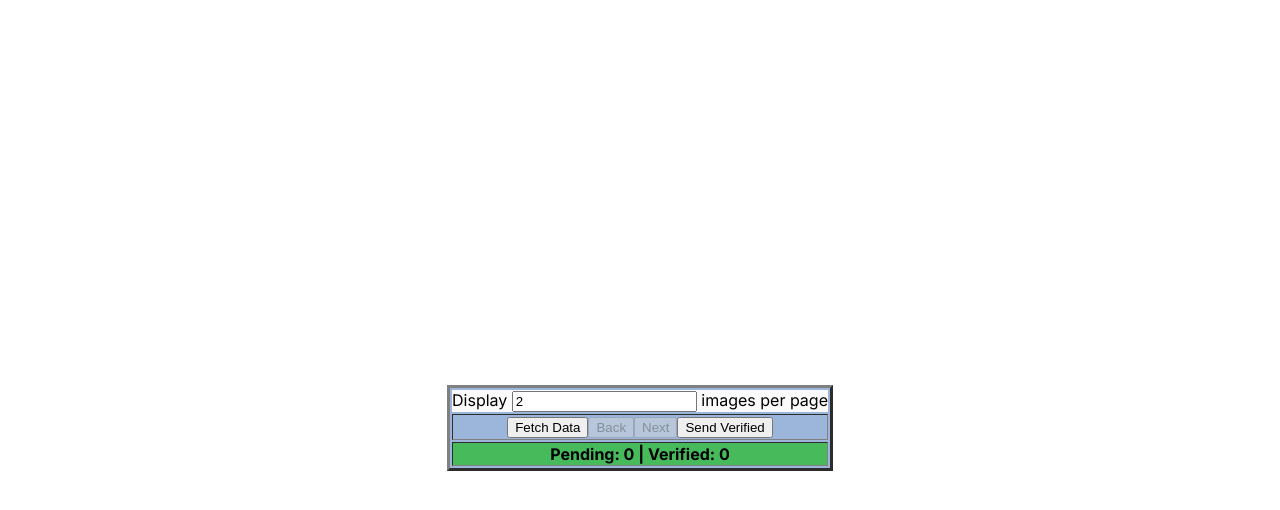
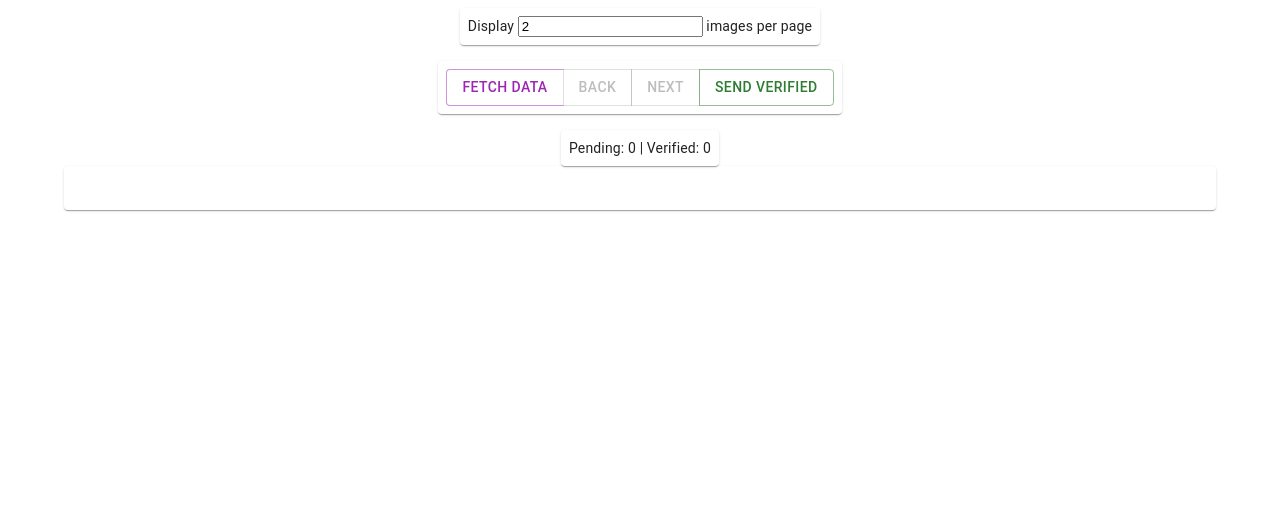
Before and after one commit to Chaoward/Senior-Cap_WebClient, a Next.js app in the folder admin-web-client/: page / in a window 1280 px wide. Shown: the top 510 px of the page. Built offline with nearby package versions, Linux system fonts and the light colour scheme.

Commit message:
Fixed page index issue, added confirmation prompts

```diff
--- a/admin-web-client/src/app/data.js
+++ b/admin-web-client/src/app/data.js
@@ -34,11 +34,13 @@ async function sendVerified(callback) {
 
         await response.json().then(resJson => {
             console.log(resJson);
+
+            /*
             if (!resJson.success) {
                 alert("POST request made but response was unsuccessful!");
                 alert(resJson);
                 return;
-            }
+            }*/
         });
 
         //clear cache
--- a/admin-web-client/src/app/display-data.js
+++ b/admin-web-client/src/app/display-data.js
@@ -1,64 +1,162 @@
+"use client";
 
-'use client';
+import { useState, useEffect } from "react";
+import { cache, sendVerified, fetchPending } from "./data";
+import {
+  ImageList, ImageListItem, ImageListItemBar,
+  //   InputLabel,
+  //   MenuItem,
+  //   FormControl,
+  //   Select,
+  Button,
+  ButtonGroup,
+  Dialog, DialogActions, DialogTitle, DialogContent, DialogContentText
+} from "@mui/material";
+import TagSelection from "./tag-button";
+import { Box, Container, Stack, Paper, styled, Card } from "@mui/material";
+//var retrieve;
+//var next;
 
-import { useState } from "react";
-import { cache, sendVerified, fetchPending } from "./data";
-import TagSelection from "./tag-button";
 
-var retrieve;
-var next;
+//===== FetchButton =======================================
+export function FetchButton({ children, callback }) {
+  const [open, setOpen] = useState(false);
 
-export function FetchButton({ children }) {
   const handleClick = () => {
-        retrieve();
+    //if data on cache, prompt user wether to refetch
+    if (cache.length > 0)
+      setOpen(true);
+    else
+      handleConfirm();
+  };
+
+  //fetch
+  const handleConfirm = async () => {
+    await fetchPending(callback);
+    setOpen(false);
+  };
+
+  const handleClose = () => setOpen(false);
+
+  return (
+    <div>
+      <Button onClick={handleClick}>{children}</Button>
+
+      <Dialog
+        id="fetch-prompt"
+        fullScreen={false}
+        open={open}
+        onClose={handleClose}
+      >
+        <DialogTitle>{"Refetch Unverified Data?"}</DialogTitle>
+        <DialogContent>
+          <DialogContentText>
+            {"Already fetched a batch of unverified data, fetching again will REMOVE any changes to the curent batch.\n\nDo want to proceed?"}
+          </DialogContentText>
+        </DialogContent>
+        <DialogActions>
+          <Button onClick={handleConfirm}>Confirm</Button>
+          <Button onClick={handleClose}>Cancel</Button>
+        </DialogActions>
+      </Dialog>
+    </div>
+  );
+}
+//===== *END* FetchButton *END* =======================================
+
+
+
+//===== SendVerifiedButton =======================================
+export function SendVerifiedButton({ children, callback }) {
+  const [open, setOpen] = useState(false);
+
+  const handleClose = () => {
+    setOpen(false);
+  };
+
+  const handleConfirm = async () => {
+    await sendVerified(() => callback());
+    setOpen(false);
+  }
+
+  const handleClick = () => {
+    setOpen(true);
   };
 
   return (
-        <button onClick={handleClick}>{children}</button>
+    <div>
+      <Button color="success" onClick={handleClick}>
+        {children}
+      </Button>
+
+      <Dialog
+        id="send-prompt"
+        fullScreen={false}
+        open={open}
+        onClose={handleClose}
+      >
+        <DialogTitle>{"Send Verified Images?"}</DialogTitle>
+        <DialogContent>
+          <DialogContentText>
+            {"Confirm that all images are verified and ready for model training?"}
+          </DialogContentText>
+        </DialogContent>
+        <DialogActions>
+          <Button onClick={handleConfirm}>Confirm</Button>
+          <Button onClick={handleClose}>Cancel</Button>
+        </DialogActions>
+      </Dialog>
+    </div>
   );
 }
+//===== *END* SendVerifiedButton *END* =======================================
 
-export function SendVerifiedButton({ children }) {
-    const handleClick = () => {
-        sendVerified(() => next());
-    };
 
-    return (
-        <button onClick={handleClick}>
-            {children}
-        </button>
-    );
-}
+//===== ImageListData =======================================================
+export default function ImageListData() {
+  const [startIndex, setStartIndex] = useState(0);
+  const [imageListData, setImageListData] = useState([]);
+  const [imagesPerPage, setImagesPerPage] = useState(2);
 
-export default function ImageList() {
-    const [startIndex, setStartIndex] = useState(0);
-    const [imageList, setImageList] = useState([]);
-    const [imagesPerPage, setImagesPerPage] = useState(2);
   const verifiedCount = Math.max(0, startIndex - imagesPerPage);
   const pendingCount = Math.max(0, cache.length - startIndex);
 
+  //callback after fetching
   const _retrieve = () => {
-        fetchPending(() => {
-            _next();
-        });
+    //after fetch, set start index and display first set of images
+    setStartIndex(0);
+    const firstImages = cache.slice(startIndex, imagesPerPage);
+    setImageListData(firstImages);
   };
-
-    const _next = () => {
-        const endIndex = Math.min(startIndex + imagesPerPage, cache.length); // Ensure endIndex is within the bounds of cache.length
-        const temp = cache.slice(startIndex, endIndex);
-        setImageList(temp);
-        setStartIndex(endIndex); // Update startIndex to the actual endIndex or cache.length
-    };
-
 
   const _previous = () => {
     const newStartIndex = Math.max(0, startIndex - imagesPerPage);
-        const endIndex = newStartIndex; // Calculate endIndex based on newStartIndex
+    const endIndex = Math.min(newStartIndex + imagesPerPage, cache.length); // Calculate endIndex based on newStartIndex or total available images
+    const temp = cache.slice(newStartIndex, endIndex);
+    setImageListData(temp);
+    setStartIndex(newStartIndex); // Update startIndex
+  };
+
+  //This one starts with second index but traverse once
+  const _next = () => {
+    const newStartIndex = Math.min((startIndex + imagesPerPage), cache.length);
+    if (newStartIndex !== startIndex) {
+      const endIndex = Math.min(newStartIndex + imagesPerPage, cache.length); // Calculate endIndex based on newStartIndex
       setStartIndex(newStartIndex); // Update startIndex first
       const temp = cache.slice(newStartIndex, endIndex);
-        setImageList(temp);
+      setImageListData(temp);
+    }
   };
 
+  //this one starts with the first index of the images but twice click for traverse
+  /*
+  const _next2 = () => {
+    const endIndex = Math.min(startIndex + imagesPerPage, cache.length); // Ensure endIndex is within the bounds of cache.length
+    const temp = cache.slice(startIndex, endIndex);
+    setImageListData(temp);
+    setStartIndex(endIndex); // Update startIndex to the actual endIndex or cache.length
+  };
+  */
 
   const handleImagesPerPageChange = (event) => {
     const newImagesPerPage = parseInt(event.target.value, 10);
@@ -66,38 +164,63 @@ export default function ImageList() {
     setStartIndex(0);
   };
 
+  const Item = styled(Paper)(({ theme }) => ({
+    backgroundColor: theme.palette.mode === "dark" ? "#1A2027" : "#fff",
+    ...theme.typography.body2,
+    padding: theme.spacing(1),
+    textAlign: "center",
+  }));
+
   return (
-        <div
-        style={{
-            display: "flex",
-            flexDirection: "column",
-            justifyContent: "center",
-            alignItems: "center",
-            minHeight: "100vh",
-            padding: "20px",
-            }}
+    <Container>
+      <Box alignContent="center" sx={{ border: "dash" }}>
+        <Stack spacing={2} alignItems={"center"}>
+
+          <Item>
+            Display{" "}
+            <input
+              type="number"
+              min="1"
+              value={imagesPerPage}
+              onChange={handleImagesPerPageChange}
+            />{" "}
+            images per page
+          </Item>
+
+          <Item>
+            <ButtonGroup variant="outlined" aria-label="outlined button group" color="secondary">
+              <FetchButton callback={_retrieve}>Fetch Data</FetchButton>
+              <Button onClick={_previous} disabled={startIndex === 0}>Back</Button>
+              <Button
+                onClick={_next}
+                disabled={startIndex + imagesPerPage >= cache.length}
               >
-            <table border={3} bgcolor="9cb6db">
-                <tr bgcolor="fafafa">Display <input type="number" min="1" value={imagesPerPage} onChange={handleImagesPerPageChange} /> images per page</tr>
-                <tr>
-                    <th>
-                        <button onClick={_retrieve}>Fetch Data</button>
-                        <button onClick={_previous} disabled={startIndex === 0} >Back</button>
-                        <button onClick={_next} disabled={startIndex + imagesPerPage >= cache.length}>Next</button>
-                        <SendVerifiedButton>Send Verified</SendVerifiedButton>
-                    </th>
-                </tr>
-                <tr>
-                    <th bgcolor="47ba5c">Pending: {pendingCount} | Verified: {verifiedCount < 0 ? 0 : verifiedCount}</th>
-                </tr>
-                {imageList.map((entry) => (
-                    <tr key={entry.id}>
-                        <td>
-                            <TagSelection entry={entry} />
-                        </td>
-                    </tr>
+                Next
+              </Button>
+              <SendVerifiedButton callback={() => setImageListData(cache)}>Send Verified</SendVerifiedButton>
+            </ButtonGroup>
+          </Item>
+
+          <Item>
+            Pending: {pendingCount} | Verified:{" "}
+            {verifiedCount < 0 ? 0 : verifiedCount}
+          </Item>
+        </Stack>
+
+        <Item>
+          <ImageList>
+            {imageListData.map((entry) => (
+              <ImageListItem key={entry.id}>
+                <ImageListItemBar
+                  title={<TagSelection entry={entry} />}
+                  position="below"
+                />
+              </ImageListItem>
             ))}
-            </table>
-        </div>
+          </ImageList>
+        </Item>
+      </Box>
+    </Container>
   );
 }
+//===== *END* ImageListData *END* =======================================================
--- a/admin-web-client/src/app/page.js
+++ b/admin-web-client/src/app/page.js
@@ -1,7 +1,7 @@
 //import Image from 'next/image'
 import "./stylePage.css";
 import React from 'react';
-import ImageList, { FetchButton, SendVerifiedButton } from "./display-data";
+import ImageListData, { FetchButton, SendVerifiedButton } from "./display-data";
 
 export default function Home() {
 
@@ -10,7 +10,7 @@ export default function Home() {
       <head>
       </head>
       <div className="data-list">
-        <ImageList/>
+        <ImageListData/>
       </div>
     </html>
   );
--- a/admin-web-client/src/app/tag-button.js
+++ b/admin-web-client/src/app/tag-button.js
@@ -1,26 +1,39 @@
 "use client";
 
 import { cache } from "./data";
+import * as React from "react";
+import MenuItem from "@mui/material/MenuItem";
+import FormControl from "@mui/material/FormControl";
+import Select from "@mui/material/Select";
+import { Grid } from "@mui/material";
 
-export default function TagSelection({entry}) {
+export default function TagSelection({ entry }) {
   const handleInput = (e) => {
     e.preventDefault();
 
     const index = cache.indexOf(entry);
     console.log(e.target.value);
-        cache[index].tag = e.target.value;
-    }
-
+    cache[index].Label = e.target.value;
+  };
 
   return (
     <div>
-            <img width={250} height={250} src={entry.imageUrl}/>
+      <img width={250} height={250} src={entry.imageUrl} />
+      <Grid>
         <label>Tag: </label>
-            <select name="new_tag" defaultValue={entry.tag} onInput={handleInput}>
-                <option value="dog" >Dog</option>
-                <option value="cat">Cat</option>
-                <option value="none">Neither</option>
-            </select>
+
+        <FormControl variant="standard" sx={{ m: 1, minWidth: 120 }}>
+          <Select
+            name="new_tag"
+            defaultValue={entry.Label}
+            onChange={handleInput}
+          >
+            <MenuItem value="dog">Dog</MenuItem>
+            <MenuItem value="cat">Cat</MenuItem>
+            <MenuItem value="None">Neither</MenuItem>
+          </Select>
+        </FormControl>
+      </Grid>
     </div>
   );
 }
```
Also changed, not shown: admin-web-client/src/app/_display-data.js (added, +103 -0 lines), admin-web-client/src/app/_tag-button.js (added, +26 -0 lines). Lines whose indentation alone changed are shown as unchanged.
